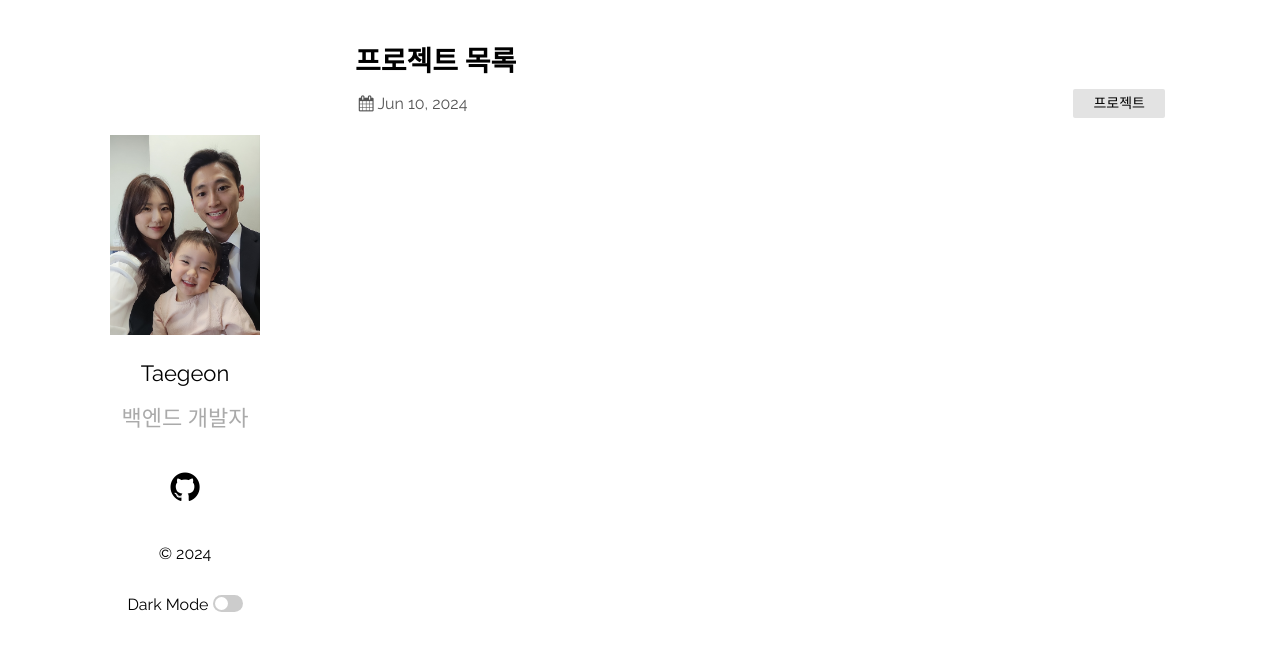
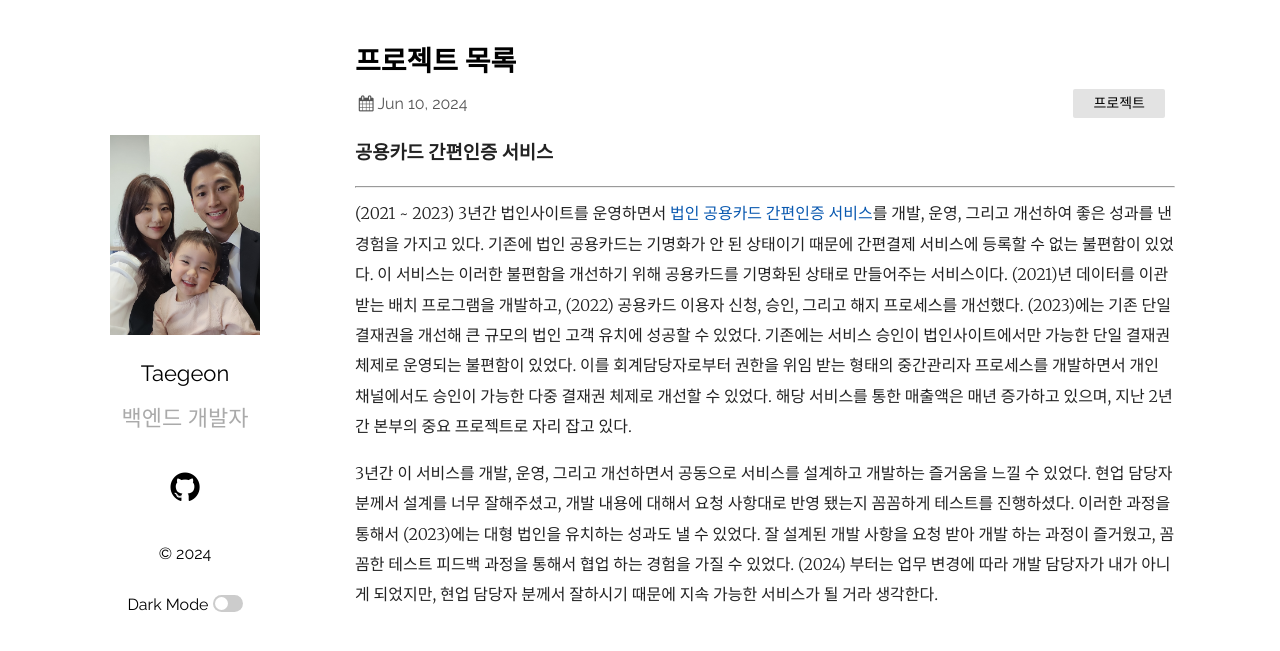
Before and after one commit to iamtaegu/iamtaegu.github.io, a Jekyll site: the page built from _posts/2024-06-10-projects.markdown, in a window 1280 px wide. Shown: the top 651 px of the page. Built offline with Jekyll 4.4.1, drawn with Linux system fonts in a browser that asks for light colours.

Commit message:
2024.06.16 update project list

```diff
--- a/_posts/2024-06-10-projects.markdown
+++ b/_posts/2024-06-10-projects.markdown
@@ -4,3 +4,23 @@ title:  "프로젝트 목록"
 date:   2024-06-10
 categories: "프로젝트"
 ---
+
+### 공용카드 간편인증 서비스
+- - -
+(2021 ~ 2023) 3년간 법인사이트를 운영하면서 [법인 공용카드 간편인증 서비스][link1]를 개발, 운영, 그리고 개선하여 좋은 성과를 낸 경험을 가지고 있다.
+기존에 법인 공용카드는 기명화가 안 된 상태이기 때문에 간편결제 서비스에 등록할 수 없는 불편함이 있었다.
+이 서비스는 이러한 불편함을 개선하기 위해 공용카드를 기명화된 상태로 만들어주는 서비스이다.
+(2021)년 데이터를 이관 받는 배치 프로그램을 개발하고, (2022) 공용카드 이용자 신청, 승인, 그리고 해지 프로세스를 개선했다.
+(2023)에는 기존 단일 결재권을 개선해 큰 규모의 법인 고객 유치에 성공할 수 있었다.
+기존에는 서비스 승인이 법인사이트에서만 가능한 단일 결재권 체제로 운영되는 불편함이 있었다.
+이를 회계담당자로부터 권한을 위임 받는 형태의 중간관리자 프로세스를 개발하면서 개인 채널에서도 승인이 가능한 다중 결재권 체제로 개선할 수 있었다.
+해당 서비스를 통한 매출액은 매년 증가하고 있으며, 지난 2년간 본부의 중요 프로젝트로 자리 잡고 있다.
+
+
+3년간 이 서비스를 개발, 운영, 그리고 개선하면서 공동으로 서비스를 설계하고 개발하는 즐거움을 느낄 수 있었다.
+현업 담당자 분께서 설계를 너무 잘해주셨고, 개발 내용에 대해서 요청 사항대로 반영 됐는지 꼼꼼하게 테스트를 진행하셨다.
+이러한 과정을 통해서 (2023)에는 대형 법인을 유치하는 성과도 낼 수 있었다.
+잘 설계된 개발 사항을 요청 받아 개발 하는 과정이 즐거웠고, 꼼꼼한 테스트 피드백 과정을 통해서 협업 하는 경험을 가질 수 있었다.
+(2024) 부터는 업무 변경에 따라 개발 담당자가 내가 아니게 되었지만, 현업 담당자 분께서 잘하시기 때문에 지속 가능한 서비스가 될 거라 생각한다.
+
+[link1]: https://wisebiz.bccard.com/corp/html/req/public_card_guide.jsp
```
Also changed, not shown: _posts/2019-03-23-welcome-to-jekyll.markdown (deleted, +0 -28 lines).
